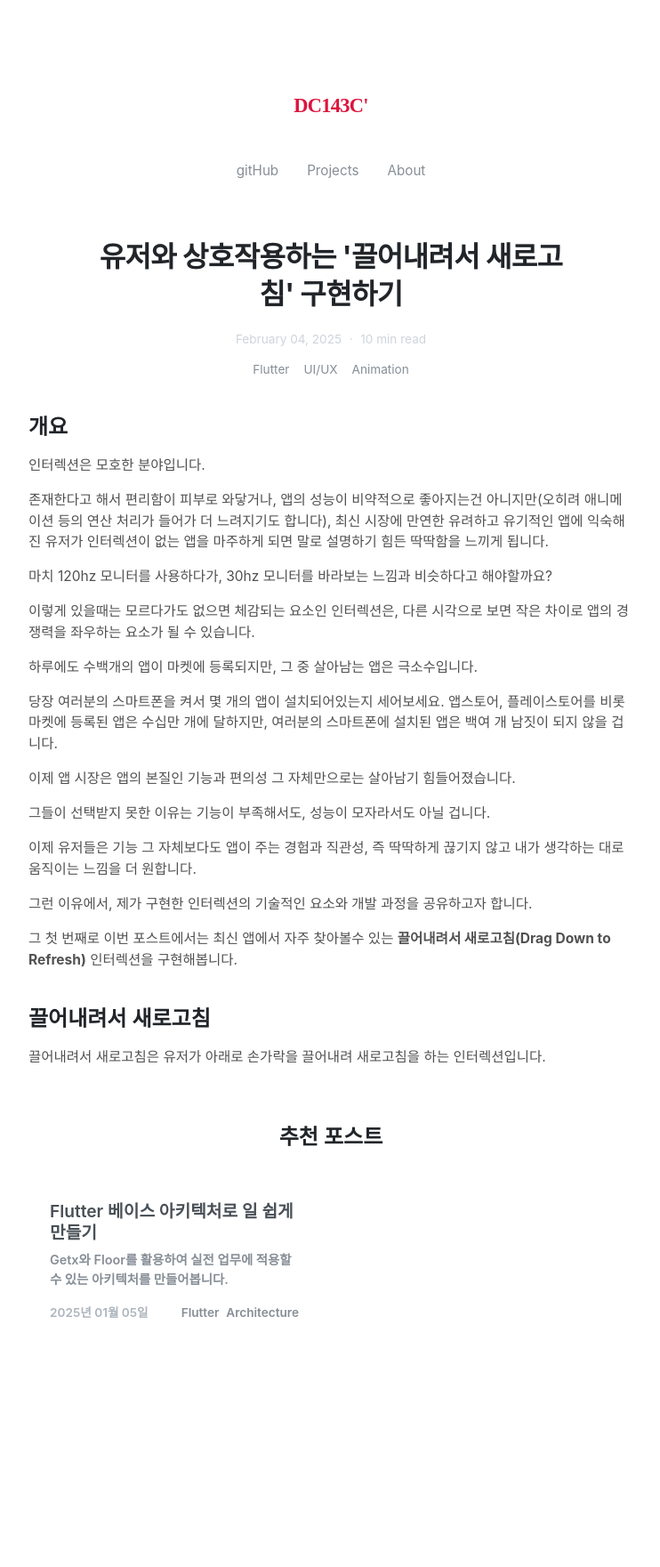
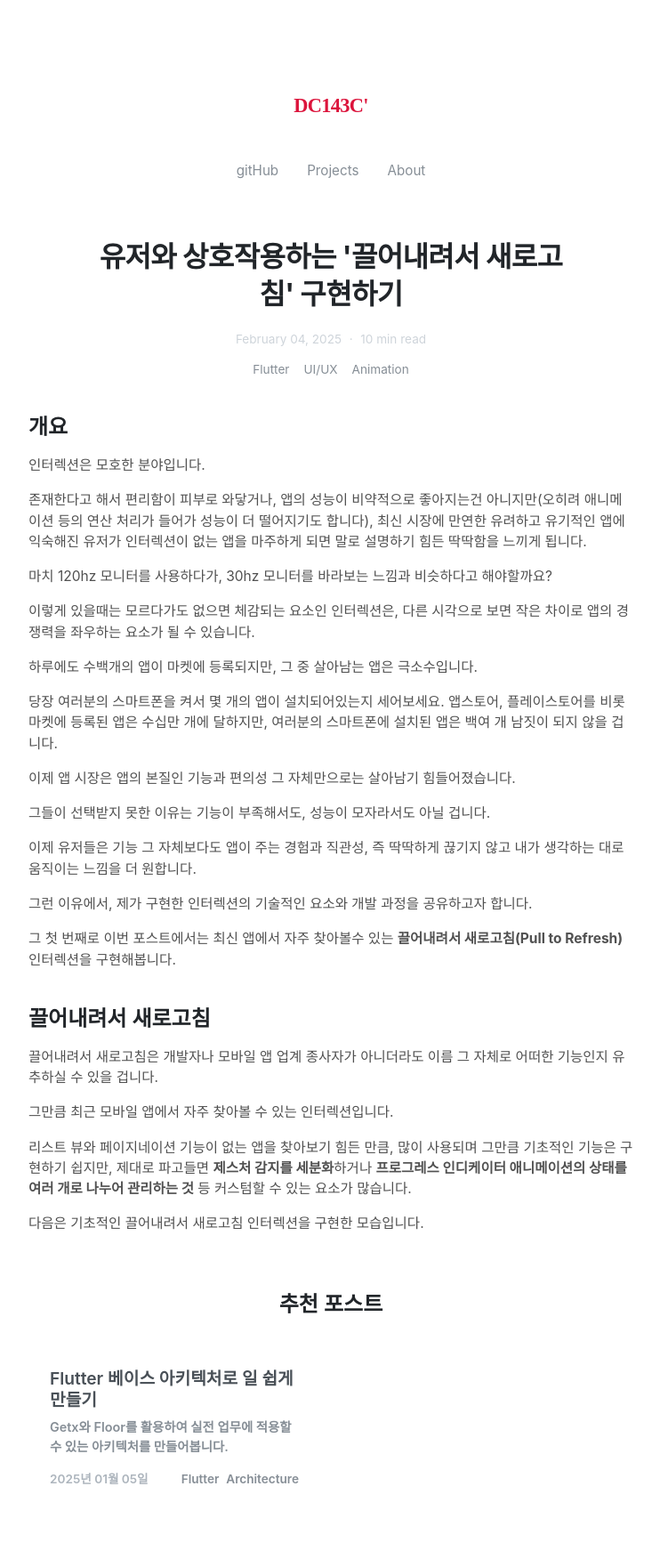
Before and after one commit to dc143cDev/dc143cDev.github.io, a Jekyll site: the page built from _posts/2025-02-04-drag-down-refresh.md, in a window 1280 px wide. Shown: the whole page at 89% size, without its empty margins (268-1010 px from the left). Built offline with Jekyll 4.4.1, drawn with Linux system fonts in a browser that asks for light colours; some web fonts are replaced; before the commit the page ends 1573 px from its top, so only the background shows below that.

Commit message:
Update 2025-02-04-drag-down-refresh.md

```diff
--- a/_posts/2025-02-04-drag-down-refresh.md
+++ b/_posts/2025-02-04-drag-down-refresh.md
@@ -4,13 +4,13 @@ title: "유저와 상호작용하는 '끌어내려서 새로고침' 구현하기
 date: 2025-02-04
 tags: [Flutter, UI/UX, Animation]
 read_time: 10
-subtitle: "트랜디한 앱의 필수 요소인 끌어내려서 새로고침(Drag Down to Refresh) 인터렉션을 유기적으로 구현해봅니다"
+subtitle: "트랜디한 앱의 필수 요소인 끌어내려서 새로고침(Pull to Refresh) 인터렉션을 유기적으로 구현해봅니다"
 ---
 
 ## 개요
 인터렉션은 모호한 분야입니다.
 
-존재한다고 해서 편리함이 피부로 와닿거나, 앱의 성능이 비약적으로 좋아지는건 아니지만(오히려 애니메이션 등의 연산 처리가 들어가 더 느려지기도 합니다),
+존재한다고 해서 편리함이 피부로 와닿거나, 앱의 성능이 비약적으로 좋아지는건 아니지만(오히려 애니메이션 등의 연산 처리가 들어가 성능이 더 떨어지기도 합니다),
 최신 시장에 만연한 유려하고 유기적인 앱에 익숙해진 유저가 인터렉션이 없는 앱을 마주하게 되면 말로 설명하기 힘든 딱딱함을 느끼게 됩니다.
 
 마치 120hz 모니터를 사용하다가, 30hz 모니터를 바라보는 느낌과 비슷하다고 해야할까요?
@@ -29,8 +29,14 @@ subtitle: "트랜디한 앱의 필수 요소인 끌어내려서 새로고침(Dra
 
 그런 이유에서, 제가 구현한 인터렉션의 기술적인 요소와 개발 과정을 공유하고자 합니다.
 
-그 첫 번째로 이번 포스트에서는 최신 앱에서 자주 찾아볼수 있는 **끌어내려서 새로고침(Drag Down to Refresh)** 인터렉션을 구현해봅니다.
+그 첫 번째로 이번 포스트에서는 최신 앱에서 자주 찾아볼수 있는 **끌어내려서 새로고침(Pull to Refresh)** 인터렉션을 구현해봅니다.
 
 ## 끌어내려서 새로고침
 
-끌어내려서 새로고침은 유저가 아래로 손가락을 끌어내려 새로고침을 하는 인터렉션입니다.
+끌어내려서 새로고침은 개발자나 모바일 앱 업계 종사자가 아니더라도 이름 그 자체로 어떠한 기능인지 유추하실 수 있을 겁니다.
+
+그만큼 최근 모바일 앱에서 자주 찾아볼 수 있는 인터렉션입니다.
+
+리스트 뷰와 페이지네이션 기능이 없는 앱을 찾아보기 힘든 만큼, 많이 사용되며 그만큼 기초적인 기능은 구현하기 쉽지만, 제대로 파고들면 **제스처 감지를 세분화**하거나 **프로그레스 인디케이터 애니메이션의 상태를 여러 개로 나누어 관리하는 것** 등 커스텀할 수 있는 요소가 많습니다.
+
+다음은 기초적인 끌어내려서 새로고침 인터렉션을 구현한 모습입니다.
```
